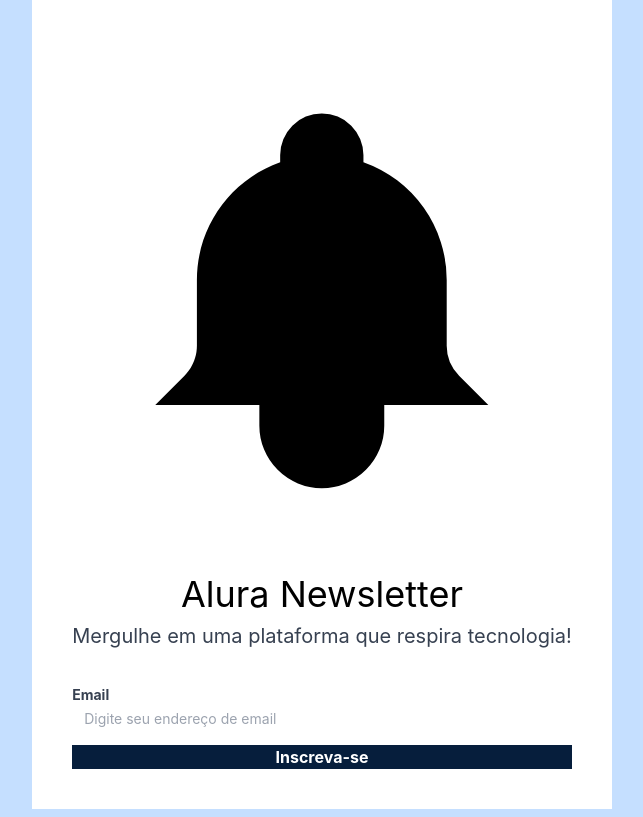
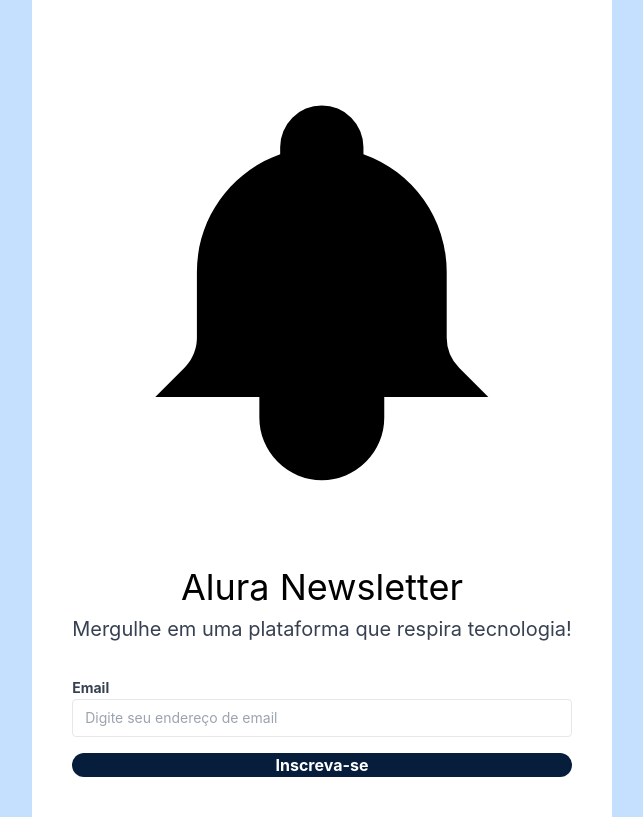
Before and after one commit to otaviohenrique1/aluranewsletter2, a website: page newsletter.html in a window 1280 px wide. Shown: the whole page, without its empty margins (318-961 px from the left). Drawn offline with Linux system fonts and the light colour scheme.

Commit message:
commit 6

```diff
--- a/newsletter.html
+++ b/newsletter.html
@@ -37,8 +37,8 @@
         </div>
         <form>
           <label class="text-sm font-bold text-gray-700 mb-2" for="email">Email</label>
-          <input class="text-sm w-full mb-4 pl-3 rounded" id="email" type="email" placeholder="Digite seu endereço de email">
-          <button class="font-bold text-white bg-azul-escuro w-full py-2s" type="button">Inscreva-se</button>
+          <input class="text-sm w-full mb-4 pl-3 rounded border py-2" id="email" type="email" placeholder="Digite seu endereço de email">
+          <button class="font-bold text-white bg-azul-escuro w-full py-2s rounded-full" type="button">Inscreva-se</button>
         </form>
       </section>
     </main>
```
Also changed, not shown: styles/output.css.
